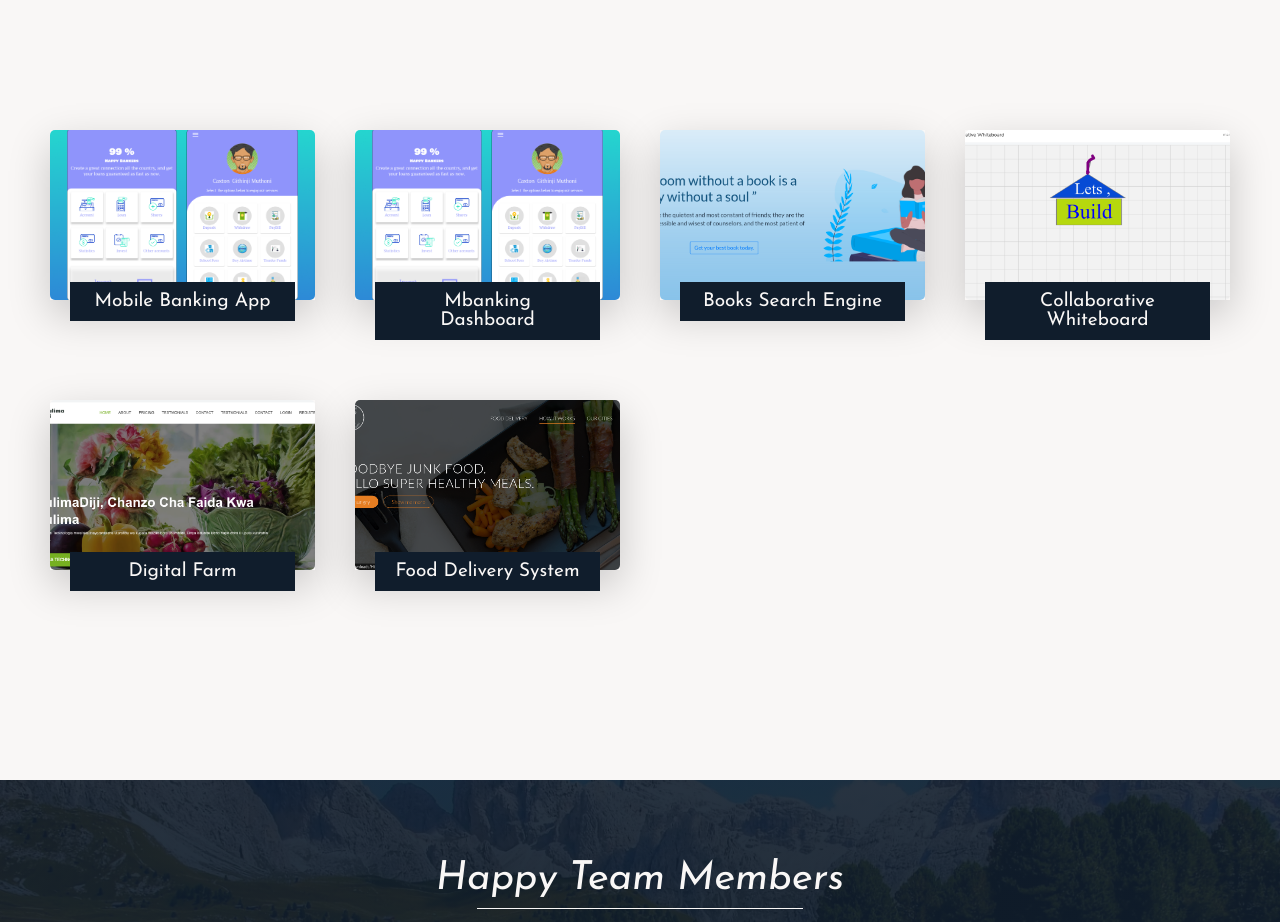
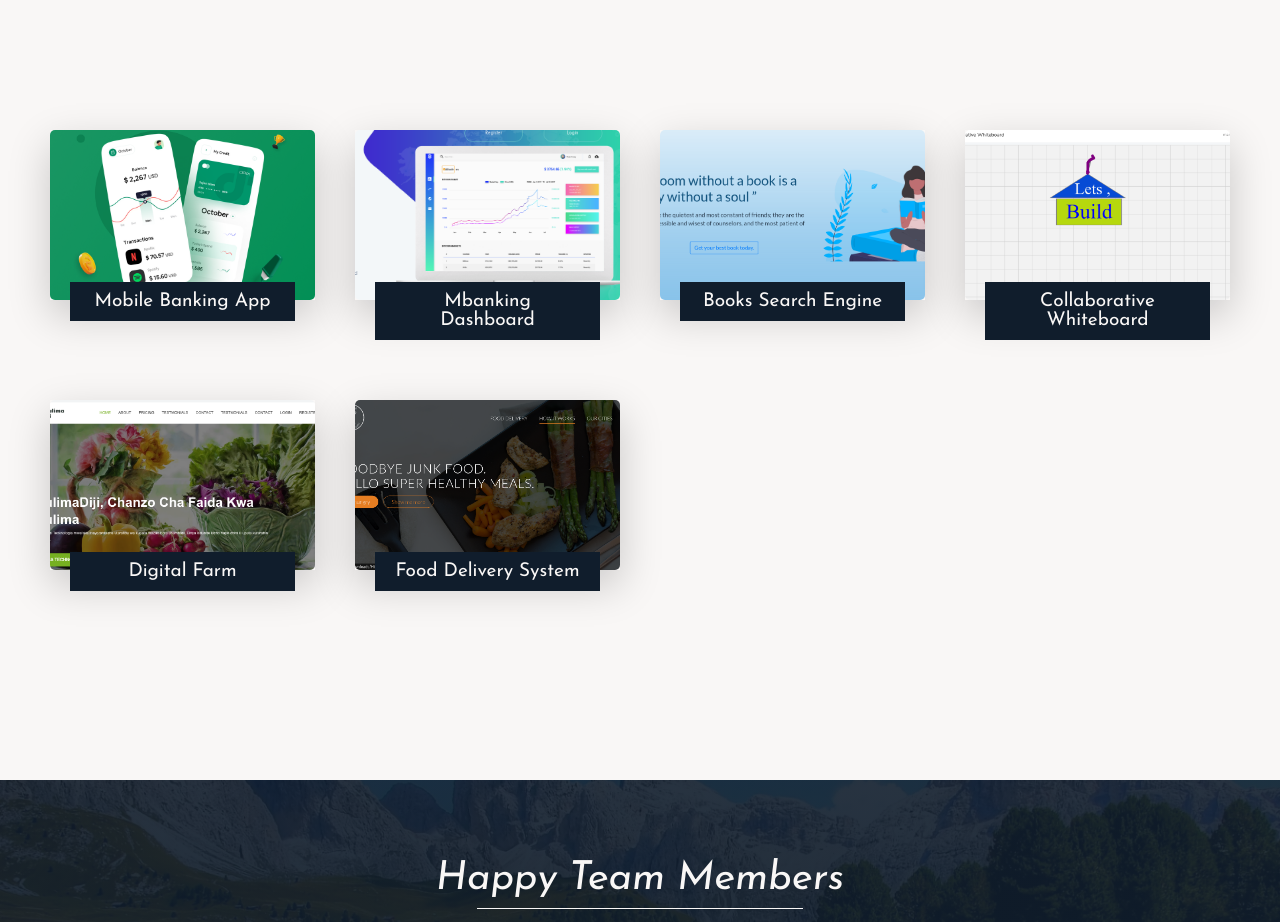
Before and after one commit to caxtonMuthoni/main-portifolio, a website: page index.html in a window 1280 px wide. Shown: the part 2340-3262 px from the top of the page. Drawn offline with nearby package versions, Linux system fonts and the light colour scheme.

Commit message:
mbanking dashboard

```diff
--- a/index.html
+++ b/index.html
@@ -238,7 +238,7 @@
         <div class="project">
 
             <figure class="project__picture">
-                <img src="/imgs/banking app.png" alt="project-image" class="project__image">
+                <img src="/imgs/bankapp.webp" alt="project-image" class="project__image">
                 <h4 class="project__caption heading-4 heading-4--light">Mobile banking App</h4>
             </figure>
 
@@ -255,7 +255,7 @@
         <div class="project">
 
             <figure class="project__picture">
-                <img src="/imgs/banking app.png" alt="project-image" class="project__image">
+                <img src="/imgs/banking.png" alt="project-image" class="project__image">
                 <h4 class="project__caption heading-4 heading-4--light">Mbanking Dashboard</h4>
             </figure>
 
```
Also changed, not shown: imgs/bankapp.webp (added), imgs/banking app.png (deleted).
